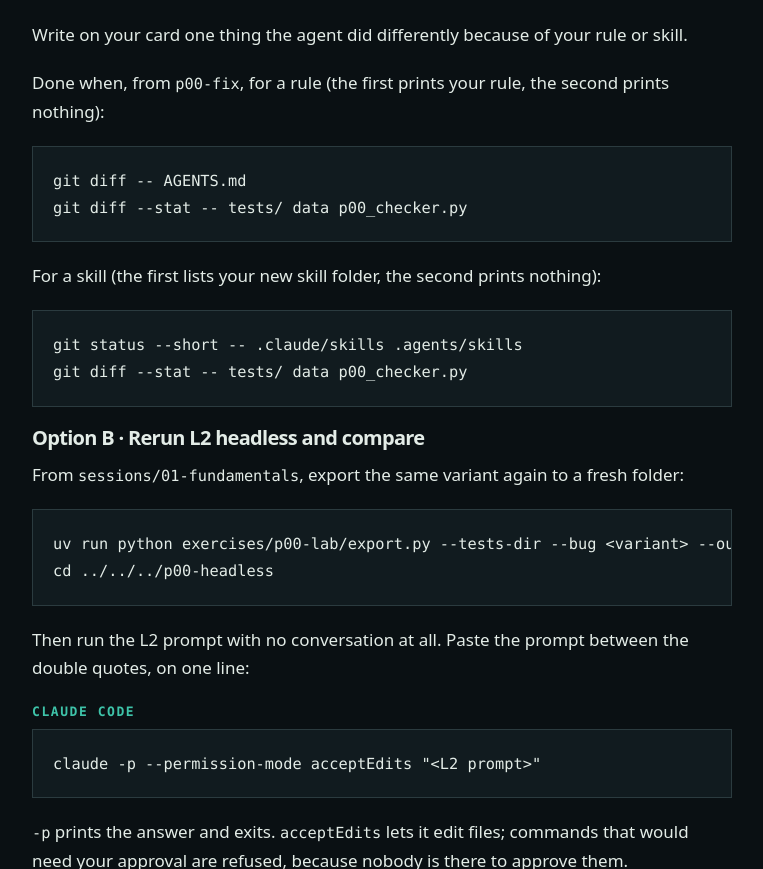
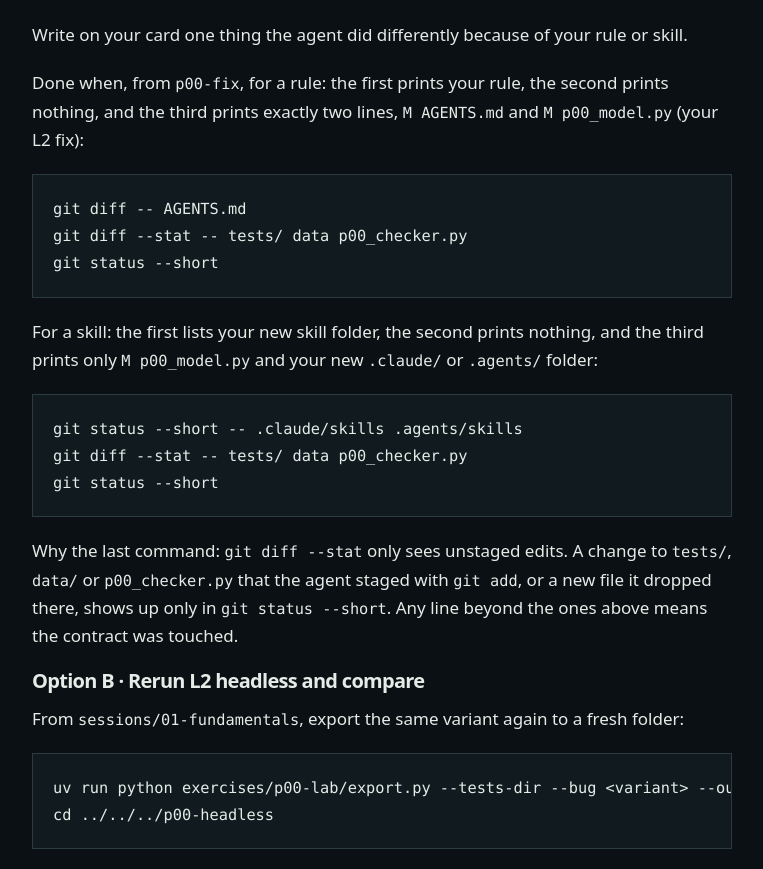
Before and after one commit to GuilhemBusset/coding-agent-cursus, a plain HTML site: page sessions/01-fundamentals/exercises/lab-ladder.html in a window 1280 px wide. Shown: the part 7222-8091 px from the top of the page, without its empty margins (32-795 px from the left). Drawn offline with Linux system fonts and the light colour scheme.

Commit message:
Implement #43 (attempt 2)
Refs #43

Loop-Phase: implementation

```diff
--- a/sessions/01-fundamentals/exercises/lab-ladder.html
+++ b/sessions/01-fundamentals/exercises/lab-ladder.html
@@ -429,12 +429,15 @@ git status --short -- check.py data wrong</code></pre>
           </div>
         </div>
         <p>Write on your card one thing the agent did differently because of your rule or skill.</p>
-        <p>Done when, from <code>p00-fix</code>, for a rule (the first prints your rule, the second prints nothing):</p>
+        <p>Done when, from <code>p00-fix</code>, for a rule: the first prints your rule, the second prints nothing, and the third prints exactly two lines, <code>M AGENTS.md</code> and <code>M p00_model.py</code> (your L2 fix):</p>
         <pre data-done tabindex="0" aria-label="L4 rule done commands"><code>git diff -- AGENTS.md
-git diff --stat -- tests/ data p00_checker.py</code></pre>
-        <p>For a skill (the first lists your new skill folder, the second prints nothing):</p>
+git diff --stat -- tests/ data p00_checker.py
+git status --short</code></pre>
+        <p>For a skill: the first lists your new skill folder, the second prints nothing, and the third prints only <code>M p00_model.py</code> and your new <code>.claude/</code> or <code>.agents/</code> folder:</p>
         <pre data-done tabindex="0" aria-label="L4 skill done commands"><code>git status --short -- .claude/skills .agents/skills
-git diff --stat -- tests/ data p00_checker.py</code></pre>
+git diff --stat -- tests/ data p00_checker.py
+git status --short</code></pre>
+        <p>Why the last command: <code>git diff --stat</code> only sees unstaged edits. A change to <code>tests/</code>, <code>data/</code> or <code>p00_checker.py</code> that the agent staged with <code>git add</code>, or a new file it dropped there, shows up only in <code>git status --short</code>. Any line beyond the ones above means the contract was touched.</p>
         <h3>Option B · Rerun L2 headless and compare</h3>
         <p>From <code>sessions/01-fundamentals</code>, export the same variant again to a fresh folder:</p>
         <pre tabindex="0" aria-label="L4 export commands"><code>uv run python exercises/p00-lab/export.py --tests-dir --bug &lt;variant&gt; --out ../../../p00-headless
```
